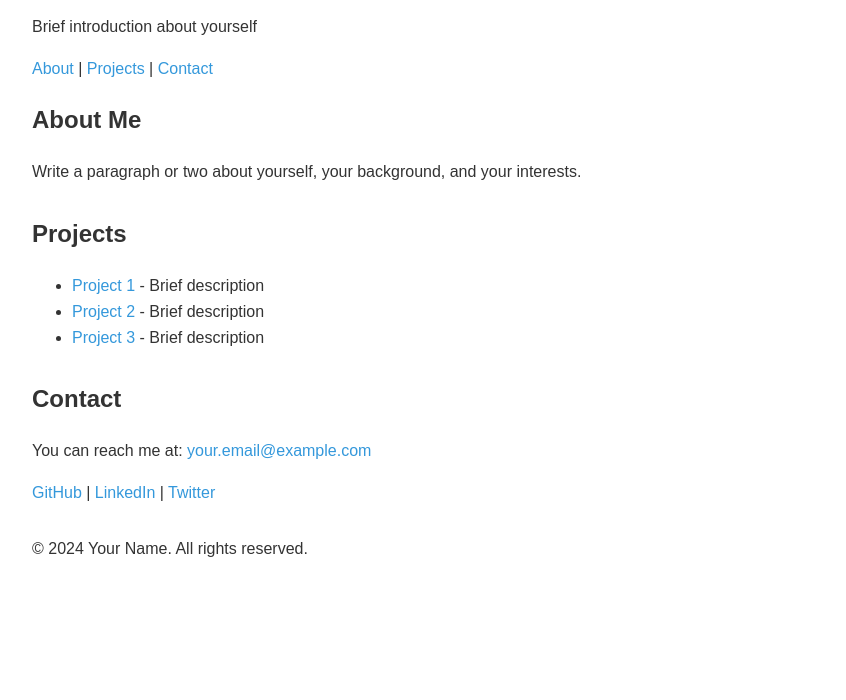
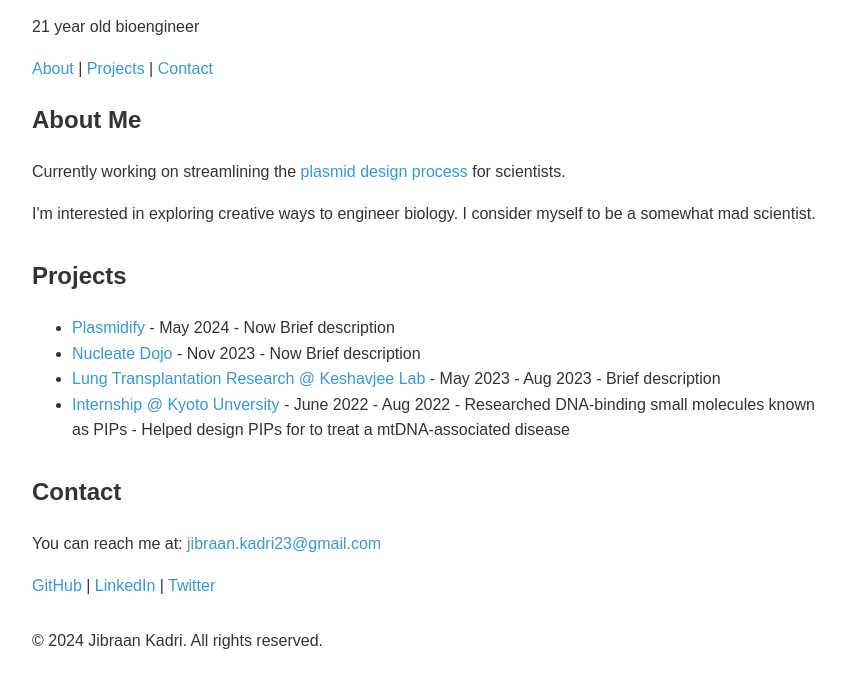
Before and after one commit to JibraanK/personal-website, a plain HTML site: page index.html in a window 1280 px wide. Shown: the part 100-800 px from the top of the page, without its empty margins (208-1054 px from the left). Drawn offline with Linux system fonts and the light colour scheme.

Commit message:
added some info

```diff
--- a/index.html
+++ b/index.html
@@ -30,8 +30,8 @@
 </head>
 <body>
     <header>
-        <h1>Your Name</h1>
-        <p>Brief introduction about yourself</p>
+        <h1>Jibraan Kadri</h1>
+        <p>21 year old bioengineer</p>
     </header>
 
     <nav>
@@ -43,34 +43,47 @@
     <main>
         <section id="about" class="section">
             <h2>About Me</h2>
-            <p>Write a paragraph or two about yourself, your background,
-and your interests.</p>
+            <p>Currently working on streamlining the <a href="https://blog.addgene.org/the-time-and-cost-required-to-make-a-plasmid" target="_blank">plasmid design process</a> for scientists.</p>
+            <p>I'm interested in exploring creative ways to engineer biology. I consider myself to be a somewhat mad scientist.</p>
         </section>
 
         <section id="projects" class="section">
             <h2>Projects</h2>
             <ul>
-                <li><a href="#">Project 1</a> - Brief description</li>
-                <li><a href="#">Project 2</a> - Brief description</li>
-                <li><a href="#">Project 3</a> - Brief description</li>
+                <li>
+                    <a href="#">Plasmidify</a> - May 2024 - Now
+                    Brief description
+                </li>
+                <li>
+                    <a href="#">Nucleate Dojo</a> - Nov 2023 - Now
+                    Brief description
+                </li>
+                <li><a href="#">Lung Transplantation Research @ Keshavjee Lab</a> - May 2023 - Aug 2023
+                    - Brief description
+                </li>
+                <li>
+                    <a href="#">Internship @ Kyoto Unversity</a> - June 2022 - Aug 2022
+                    - Researched DNA-binding small molecules known as PIPs
+                    - Helped design PIPs for to treat a mtDNA-associated disease
+                </li>
             </ul>
         </section>
 
         <section id="contact" class="section">
             <h2>Contact</h2>
             <p>You can reach me at: <a
-href="mailto:your.email@example.com">your.email@example.com</a></p>
+href="mailto:jibraan.kadri23@gmail.com">jibraan.kadri23@gmail.com</a></p>
             <p>
-                <a href="https://github.com/yourusername">GitHub</a> |
+                <a href="https://github.com/jibraank">GitHub</a> |
                 <a
-href="https://linkedin.com/in/yourusername">LinkedIn</a> |
-                <a href="https://twitter.com/yourusername">Twitter</a>
+href="https://www.linkedin.com/in/jibraan-kadri-1673751b6/">LinkedIn</a> |
+                <a href="https://twitter.com/kadrijibraan">Twitter</a>
             </p>
         </section>
     </main>
 
     <footer>
-        <p>&copy; 2024 Your Name. All rights reserved.</p>
+        <p>&copy; 2024 Jibraan Kadri. All rights reserved.</p>
     </footer>
 </body>
 </html>
```
Also changed, not shown: 1 other file.
